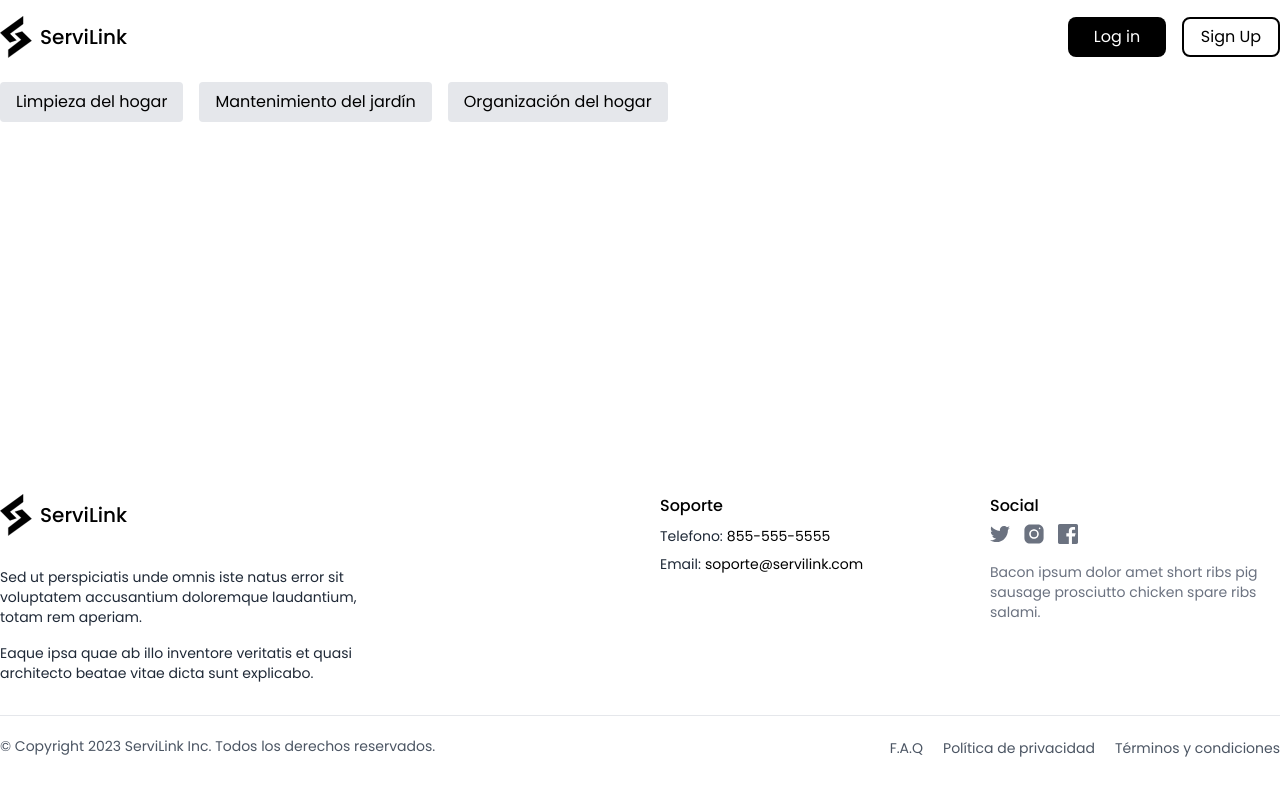
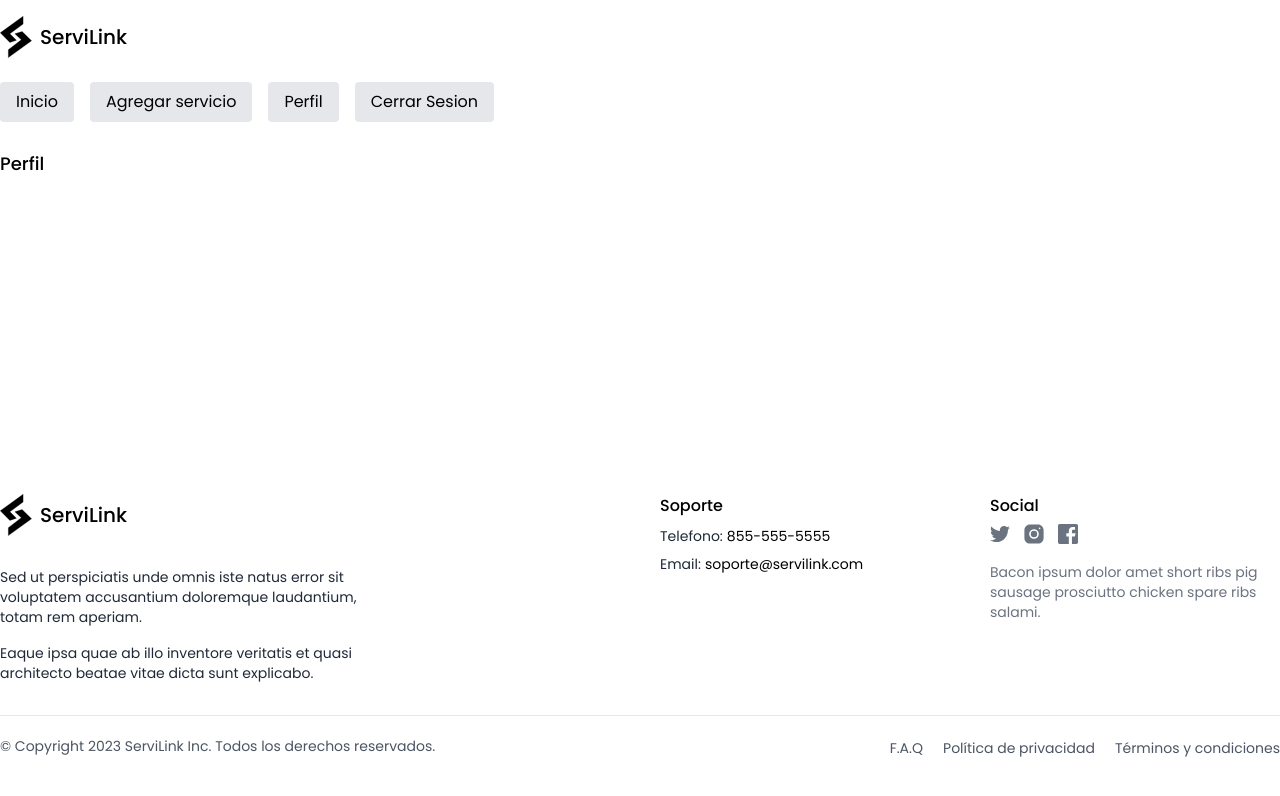
Before and after one commit to No-Country/c15-38-n-java-react, a React (Vite) app in the folder frontend/: page /profile in a window 1280 px wide. Shown: the top 796 px of the page. Built offline with nearby package versions, Linux system fonts and the light colour scheme.

Commit message:
adding navbar changes

```diff
--- a/frontend/src/App.jsx
+++ b/frontend/src/App.jsx
@@ -8,7 +8,7 @@ import LogIn from "./pages/LogIn";
 import SignUp from "./pages/SignUp";
 import ProviderDashboard from "./pages/ProviderDashboard";
 import AddService from "./pages/AddService";
-import UpdateProviderData from "./pages/UpdateProviderData";
+import Profile from "./pages/Profile";
 
 function App() {
   return (
@@ -47,8 +47,8 @@ function App() {
               element={<AddService />}
             />
             <Route
-              path="/updateProviderData"
-              element={<UpdateProviderData />}
+              path="/profile"
+              element={<Profile />}
             />
           </Routes>
         </div>
--- a/frontend/src/components/Navbar.jsx
+++ b/frontend/src/components/Navbar.jsx
@@ -6,19 +6,19 @@ export default function Navbar() {
   const isSignUpPage = location.pathname === "/signUp";
   const isProviderDashboardPage = location.pathname === "/providerDashboard";
   const isAddServicePage = location.pathname === "/addService";
-  const isUpdateProviderDataPage = location.pathname === "/updateProviderData";
+  const profile = location.pathname === "/profile";
 
   const navigationOptions =
-    isProviderDashboardPage || isAddServicePage || isUpdateProviderDataPage
+    isProviderDashboardPage || isAddServicePage || profile
       ? [
           { to: "/providerDashboard", label: "Inicio" },
           { to: "/addService", label: "Agregar servicio" },
-          { to: "/updateProviderData", label: "Actualizar datos" },
+          { to: "/profile", label: "Perfil" },
           { to: "/", label: "Cerrar Sesion" },
         ]
       : !isLoginPage && !isSignUpPage
       ? [
-          { to: "/logIn", label: "Limpieza del hogar" },
+          { to: "/", label: "Limpieza del hogar" },
           { to: "/gardeningServices", label: "Mantenimiento del jardín" },
           { to: "/homeOrganization", label: "Organización del hogar" },
         ]
@@ -45,7 +45,7 @@ export default function Navbar() {
             !isSignUpPage &&
             !isProviderDashboardPage &&
             !isAddServicePage &&
-            !isUpdateProviderDataPage && (
+            !profile && (
               <>
                 <Link to="/logIn">
                   <button className="text-white text-xs lg:text-base bg-black rounded-lg w-[60px] h-[30px] lg:w-[98px] lg:h-[40px]">
--- a/frontend/src/pages/LogIn.jsx
+++ b/frontend/src/pages/LogIn.jsx
@@ -1,7 +1,7 @@
 import { useState } from "react";
 import { Link, useNavigate } from "react-router-dom";
 import axios from "axios";
-import { useDispatch } from 'react-redux';
+import { useDispatch } from "react-redux";
 import { setUser } from "../redux/userSlice"; // Replace with the correct path
 
 export default function LogIn() {
@@ -21,30 +21,24 @@ export default function LogIn() {
     e.preventDefault();
 
     try {
-      // Realizar la solicitud de inicio de sesión aquí
       const response = await axios.post(
         "https://servilink-api.onrender.com/api/auth/login",
         formData
       );
 
-      // Manejar la respuesta aquí
       console.log("Inicio de sesión exitoso:", response);
 
-      // Verificar si se proporciona un token en la respuesta
       const token = response.data.token;
 
       if (token) {
-        // Dispatch setUser action with the username
-        dispatch(setUser({ username: response.data.username })); // Adjust this based on your API response
+        dispatch(setUser({ username: response.data.username }));
 
-        // Almacenar el token de forma segura (por ejemplo, mediante cookies)
         document.cookie = `token=${token}; path=/; HttpOnly; Secure`;
       }
 
       // Redirigir a la página del dashboard o a donde desees
       navigate("/providerDashboard");
     } catch (error) {
-      // Manejar errores aquí
       console.error("Error al iniciar sesión:", error);
       // Mostrar un mensaje de error al usuario
       // Puedes establecer un estado de error y mostrarlo en el formulario
--- a/frontend/src/pages/UpdateProviderData.jsx
+++ b/frontend/src/pages/profile.jsx
@@ -1,7 +1,7 @@
-export default function UpdateProviderData() {
+export default function Profile() {
   return (
     <section className="mt-[150px] lg:max-w-[59rem] px-4 md:px-10 lg:px-0 xl:max-w-[80rem] 2xl:max-w-[90rem] mx-auto mb-16">
-      <h1 className="text-lg font-medium">Actualizar Datos</h1>
+      <h1 className="text-lg font-medium">Perfil</h1>
     </section>
   );
 }
```
